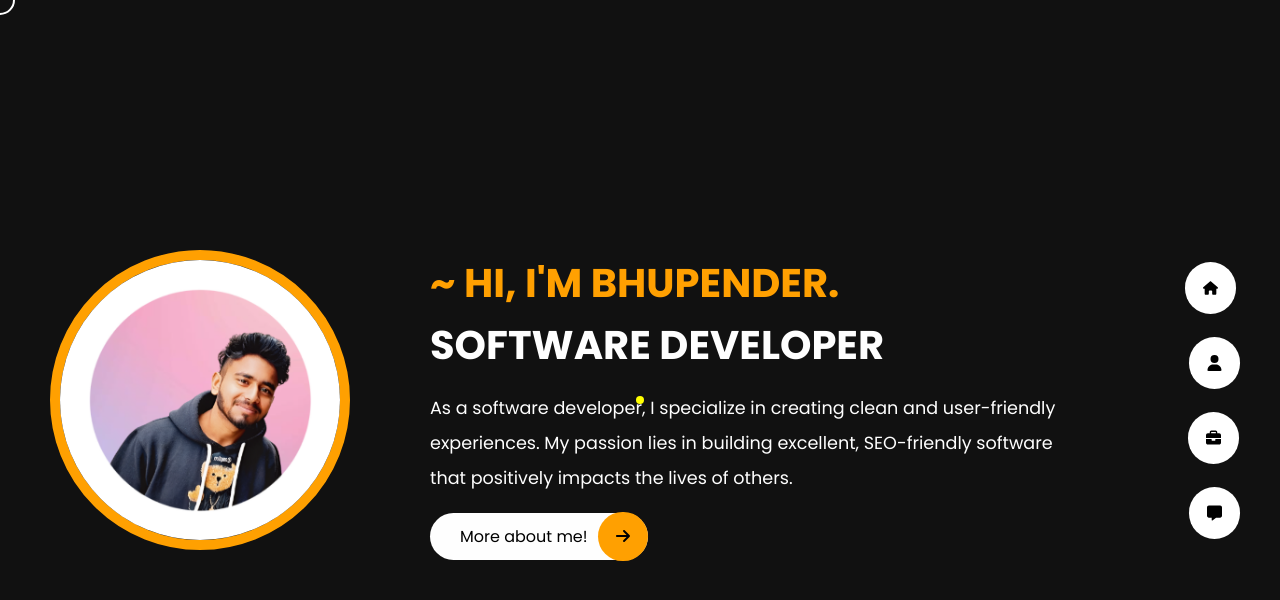
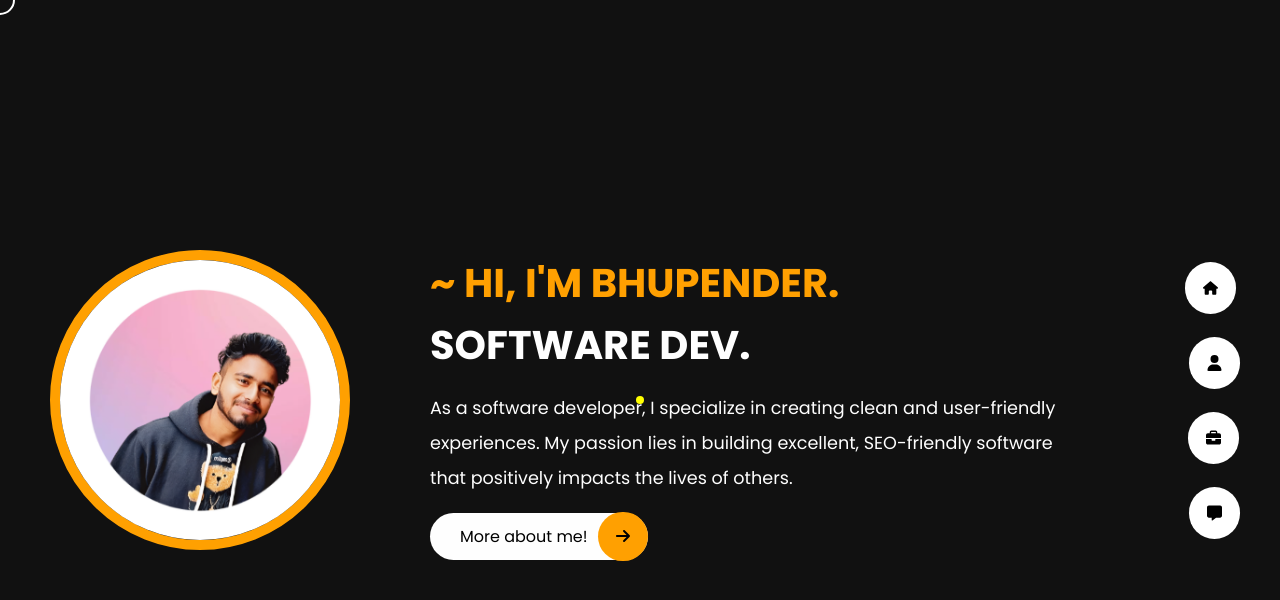
Before and after one commit to Bhupender-kumar455/NewPortfolio, a React (Vite) app: page / in a window 1280 px wide. Shown: the top 600 px of the page. Built offline with nearby package versions, Linux system fonts and the light colour scheme.

Commit message:
Update Home.jsx

```diff
--- a/src/components/Home.jsx
+++ b/src/components/Home.jsx
@@ -13,7 +13,7 @@ const Home = () => {
           <h1 className="name" style={{ color: "#ffa001" }}>
             ~ Hi, I'm Bhupender.
             <br />
-            <span style={{ color: "#fefefe" }}> Software Developer</span>
+            <span style={{ color: "#fefefe" }}> Software Dev.</span>
           </h1>
           <p>
           As a software developer, I specialize in creating clean and user-friendly experiences. My passion lies in building excellent, SEO-friendly software that positively impacts the lives of others.
```
